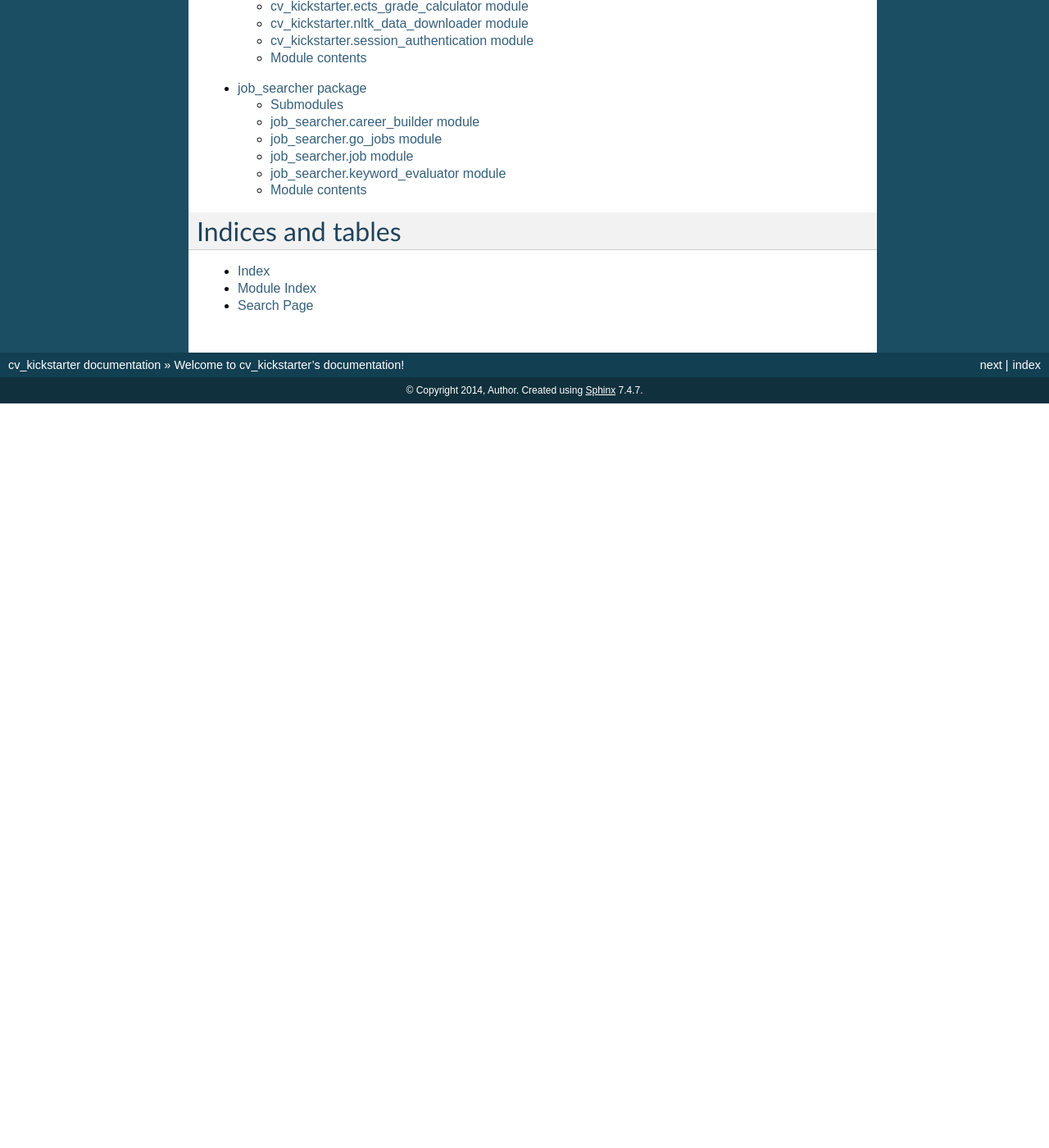
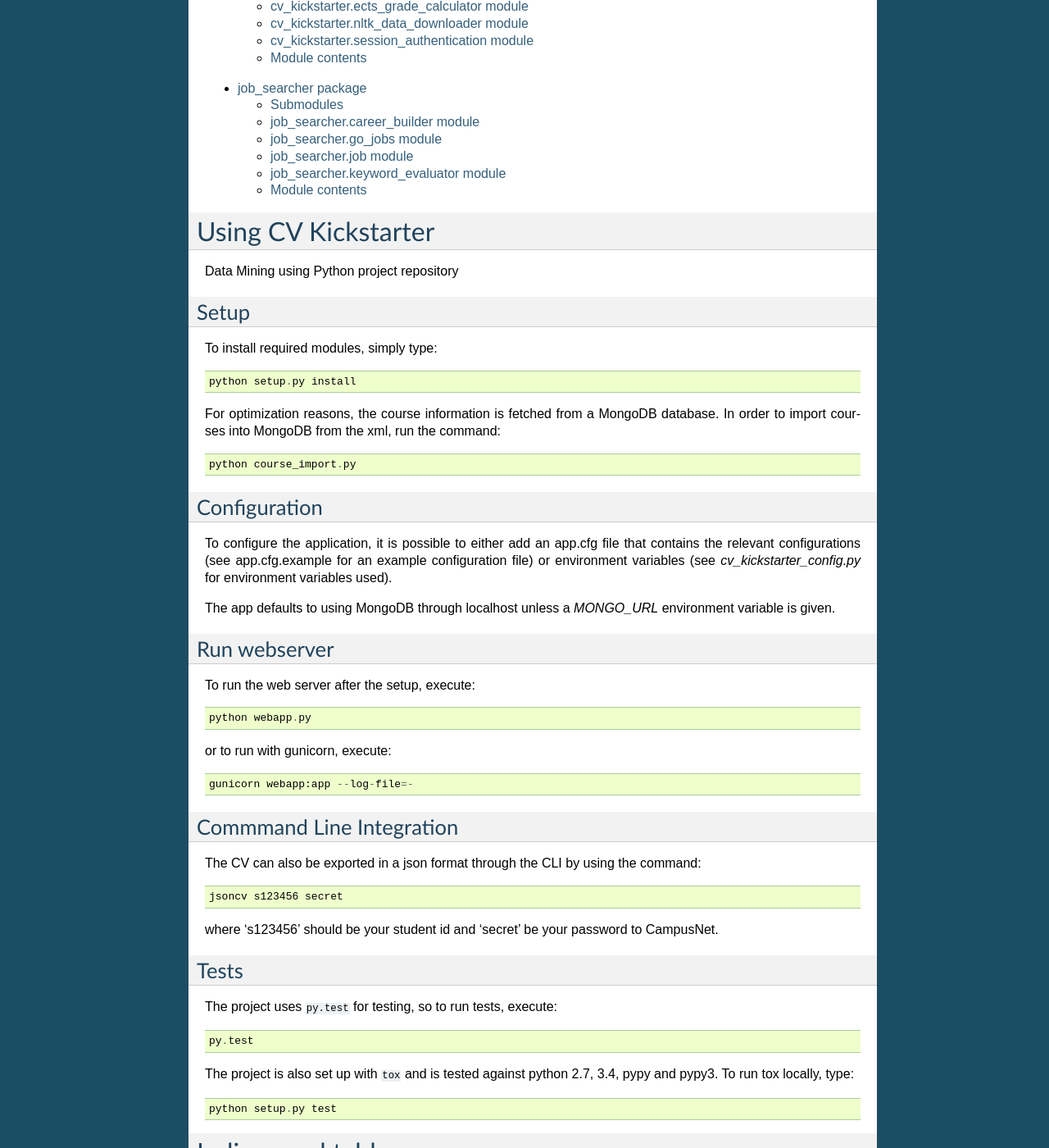
Before and after one commit to madsbf/cv-kickstarter, a Sphinx documentation site: the page built from docs/index.rst, in a window 1280 px wide and 1400 px high, scrolled down 484 px. Shown: the whole window at 82% size. Built offline with Sphinx 7.4.7, drawn with Linux system fonts in a browser that asks for light colours; before the commit the page ends 976 px from its top, so only the background shows below that; some of the changed text lies outside the part shown.

Commit message:
Add Readme to the documentation

```diff
--- a/docs/index.rst
+++ b/docs/index.rst
@@ -18,6 +18,76 @@ Contents:
 
    job_searcher
 
+Using CV Kickstarter
+==============
+
+Data Mining using Python project repository
+
+Setup
+-----
+
+To install required modules, simply type:
+
+::
+
+      python setup.py install
+
+For optimization reasons, the course information is fetched from a MongoDB database. In order to import courses into MongoDB from the xml, run the command:
+
+::
+
+      python course_import.py
+
+
+Configuration
+-------------
+
+To configure the application, it is possible to either add an app.cfg file that contains the relevant configurations (see app.cfg.example for an example configuration file) or environment variables (see `cv_kickstarter_config.py` for environment variables used).
+
+The app defaults to using MongoDB through localhost unless a `MONGO_URL` environment variable is given.
+
+Run webserver
+---------------
+
+To run the web server after the setup, execute:
+
+::
+
+      python webapp.py
+
+or to run with gunicorn, execute:
+
+::
+
+      gunicorn webapp:app --log-file=-
+
+
+Commmand Line Integration
+------------------------------
+
+The CV can also be exported in a json format through the CLI by using the command:
+
+::
+
+      jsoncv s123456 secret
+
+where 's123456' should be your student id and 'secret' be your password to CampusNet.
+
+Tests
+-------------------------
+
+The project uses ``py.test`` for testing, so to run tests, execute:
+
+::
+
+      py.test
+
+The project is also set up with ``tox`` and is tested against python
+2.7, 3.4, pypy and pypy3. To run tox locally, type:
+
+::
+
+      python setup.py test
 
 Indices and tables
 ==================
```
Also changed, not shown: 12 other files.
